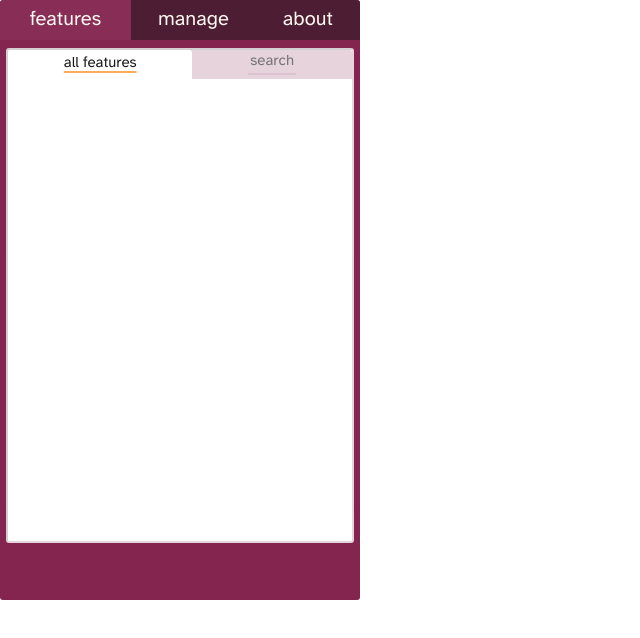
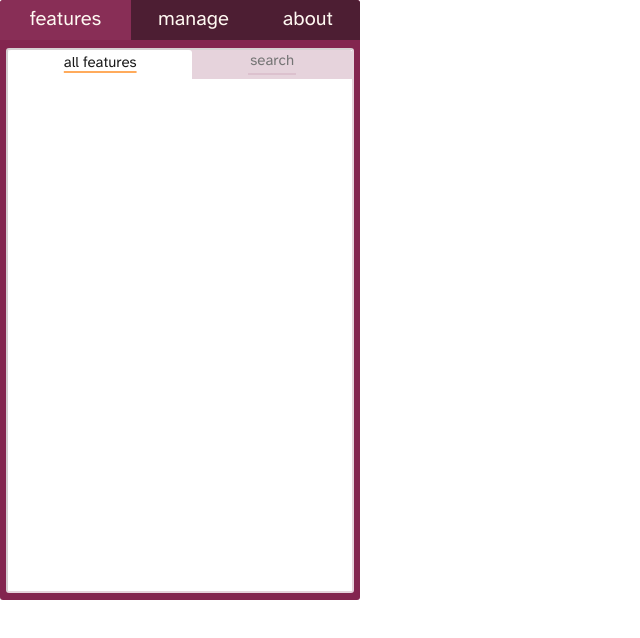
Before and after one commit to enchanted-sword/ch-utils, a browser extension: page src/ui/menu.html in a window 1280 px wide. Shown: the whole page, without its empty margins (0-640 px from the left). Drawn offline with Linux system fonts and the light colour scheme.

Commit message:
resize container

```diff
--- a/src/ui/menu.css
+++ b/src/ui/menu.css
@@ -160,7 +160,7 @@ ul.ui-featureCategory {
 }
 #ui-featureContainer {
   padding: 0 8px 8px;
-  height: 454px;
+  height: 504px;
   overflow-y: auto;
   overflow-x: hidden;
   scrollbar-width: auto;
```
